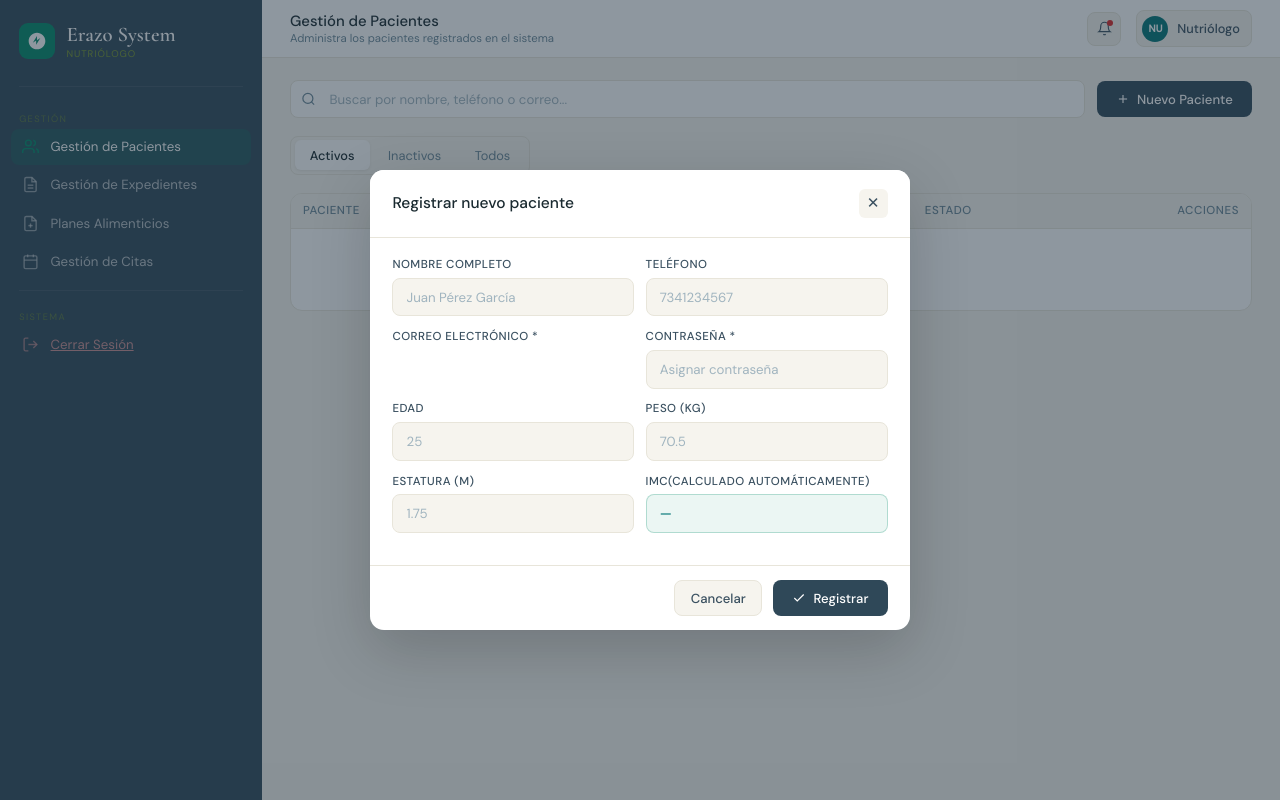
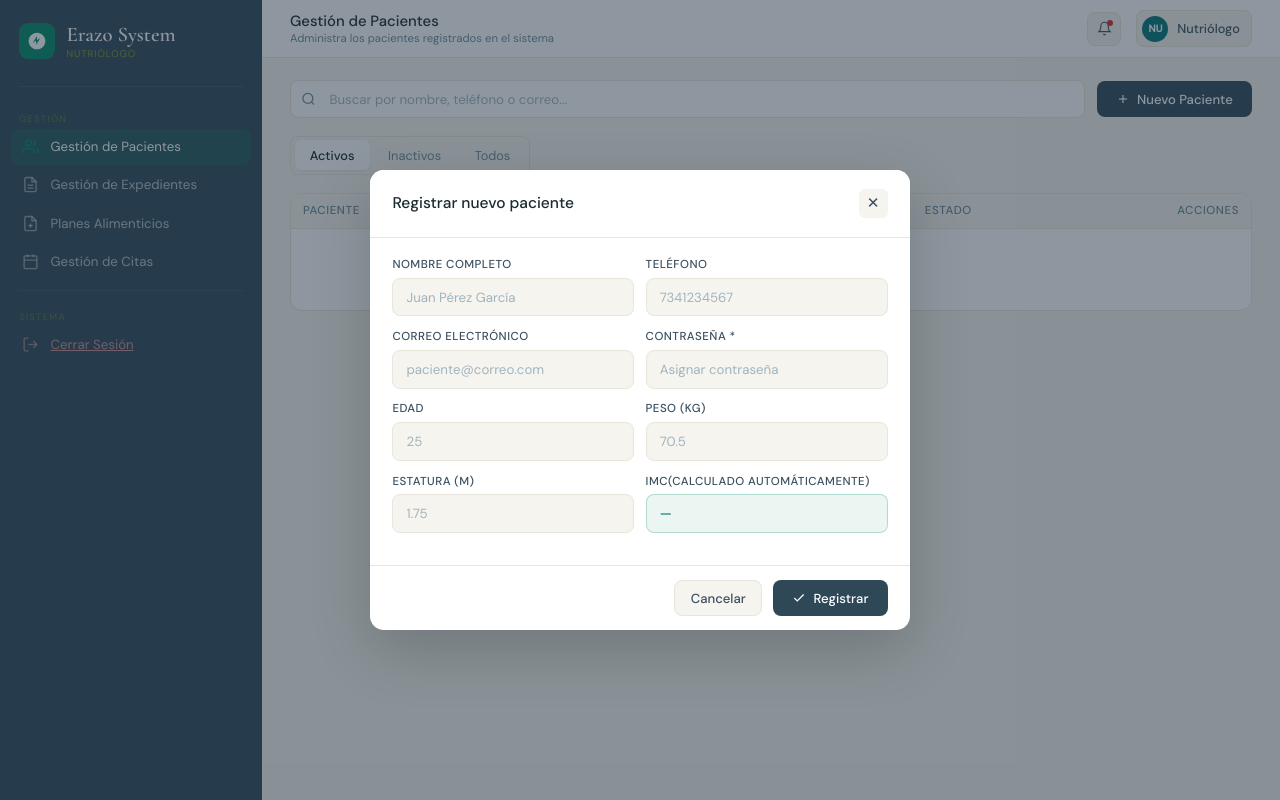
Before and after one commit to KatsyaMar/erazo-system, a Flask app: template templates/nutriologo.html in a window 1280 px wide, after a click on "Nuevo Paciente". Run offline with Flask 3, Linux system fonts and the light colour scheme; the template is opened without the code that fills it, so the values that code supplies are empty.

Commit message:
Fixing errors

```diff
--- a/templates/nutriologo.html
+++ b/templates/nutriologo.html
@@ -229,7 +229,7 @@
         <div class="form-group"><label>Teléfono</label><input type="tel" id="pTel" placeholder="7341234567"></div>
       </div>
       <div class="form-row">
-        <div class="form-group"><label>Correo electrónico *</label><inputp type="email" id="pCorreo" placeholder="paciente@correo.com"></div>
+        <div class="form-group"><label>Correo electrónico</label><input type="email" id="pCorreo" placeholder="paciente@correo.com"></div>
         <div class="form-group"><label>Contraseña *</label><input type="password" id="pPass" placeholder="Asignar contraseña"></div>
       </div>
       <div class="form-row">
```
